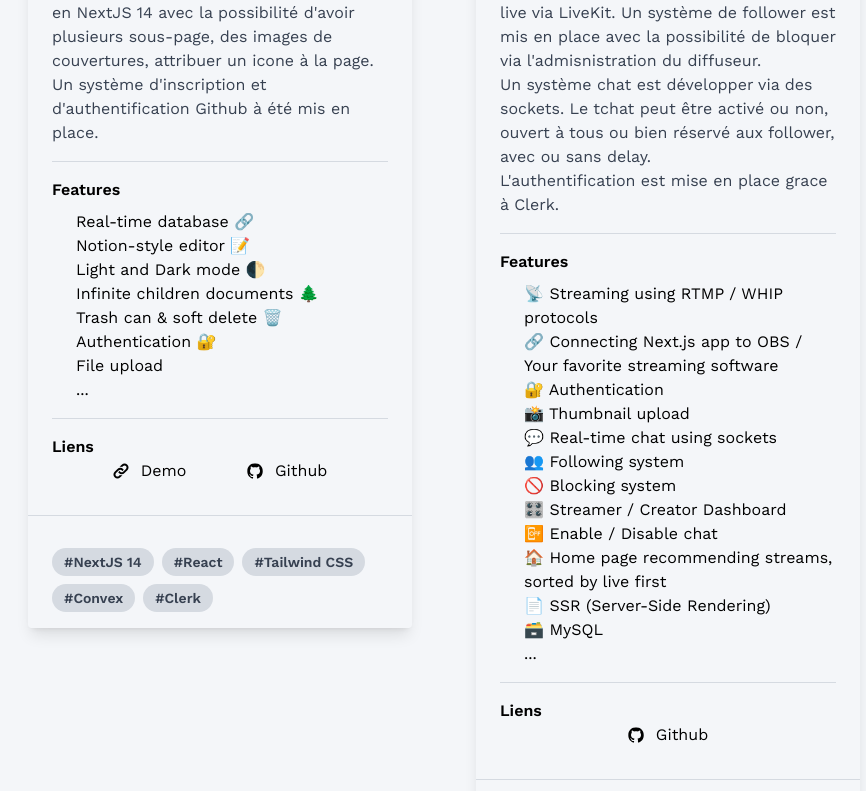
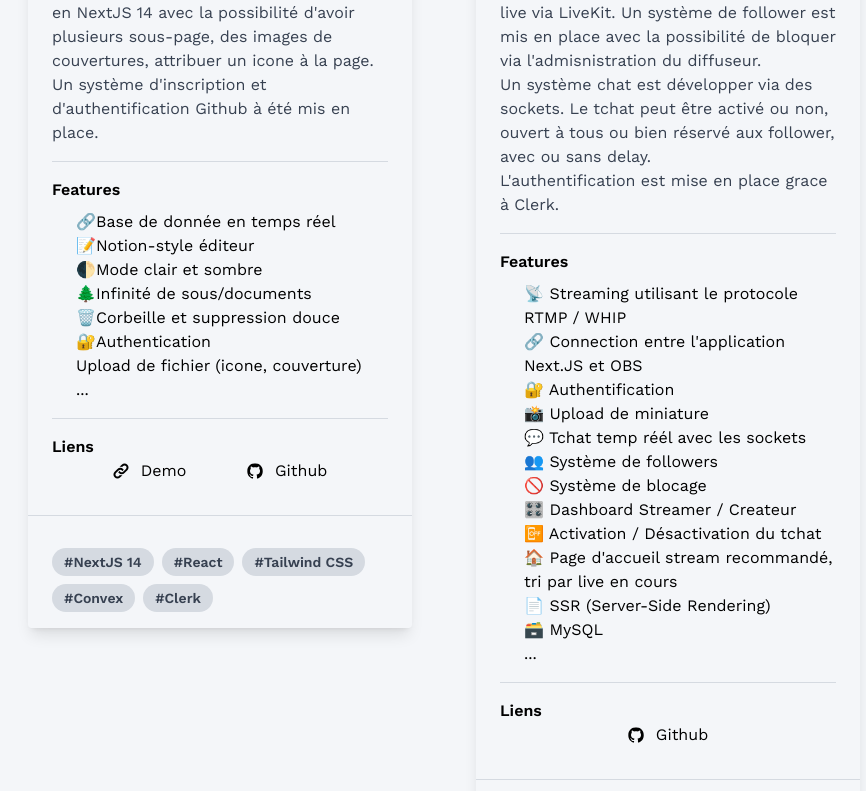
Before and after one commit to LudovicFA/site, a React (Vite) app: page /works in a window 1280 px wide. Shown: the part 511-1302 px from the top of the page, without its empty margins (164-1030 px from the left). Built offline with nearby package versions, Linux system fonts and the light colour scheme.

Commit message:
corection dans mes realisations

```diff
--- a/src/pages/works/Jotion.tsx
+++ b/src/pages/works/Jotion.tsx
@@ -13,13 +13,13 @@
                 <hr className="my-4"/>
                 <div className="font-semibold mb-2">Features</div>
                 <ul className="pl-6">
-                    <li>Real-time database  🔗</li>
-                    <li>Notion-style editor 📝</li>
-                    <li>Light and Dark mode 🌓</li>
-                    <li>Infinite children documents 🌲</li>
-                    <li>Trash can & soft delete 🗑️</li>
-                    <li>Authentication 🔐 </li>
-                    <li>File upload</li>
+                    <li>🔗Base de donnée en temps réel</li>
+                    <li>📝Notion-style éditeur </li>
+                    <li>🌓Mode clair et sombre </li>
+                    <li>🌲Infinité de sous/documents </li>
+                    <li>🗑️Corbeille et suppression douce </li>
+                    <li>🔐Authentication  </li>
+                    <li>Upload de fichier (icone, couverture)</li>
                     <li>...</li>
                 </ul>
                 <hr className="my-4"/>
--- a/src/pages/works/Twitch.tsx
+++ b/src/pages/works/Twitch.tsx
@@ -15,16 +15,16 @@
         <hr className="my-4"/>
         <div className="font-semibold mb-2">Features</div>
         <ul className="pl-6">
-            <li>📡 Streaming using RTMP / WHIP protocols </li>
-            <li>🔗 Connecting Next.js app to OBS / Your favorite streaming software </li>
-            <li>🔐 Authentication </li>
-            <li>📸 Thumbnail upload</li>
-            <li>💬 Real-time chat using sockets </li>
-            <li>👥 Following system </li>
-            <li>🚫 Blocking system </li>
-            <li>🎛️ Streamer / Creator Dashboard </li>
-            <li>📴 Enable / Disable chat </li>
-            <li>🏠 Home page recommending streams, sorted by live first </li>
+            <li>📡 Streaming utilisant le protocole RTMP / WHIP </li>
+            <li>🔗 Connection entre l'application Next.JS et OBS</li>
+            <li>🔐 Authentification </li>
+            <li>📸 Upload de miniature</li>
+            <li>💬 Tchat temp réél avec les sockets </li>
+            <li>👥 Système de followers </li>
+            <li>🚫 Système de blocage </li>
+            <li>🎛️ Dashboard Streamer / Createur  </li>
+            <li>📴 Activation / Désactivation du tchat </li>
+            <li>🏠 Page d'accueil stream recommandé, tri par live en cours</li>
             <li>📄 SSR (Server-Side Rendering) </li>
             <li>🗃️ MySQL</li>
             <li>...</li>
```
